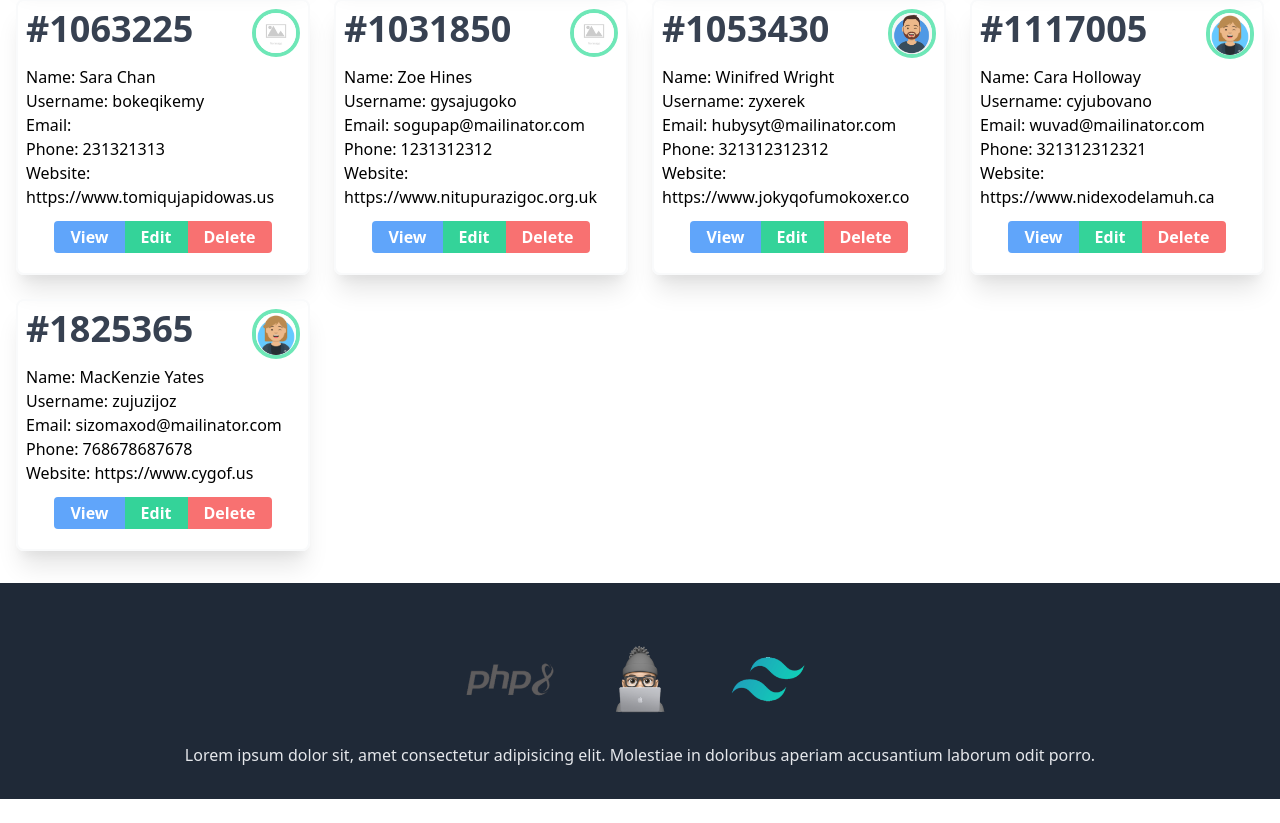
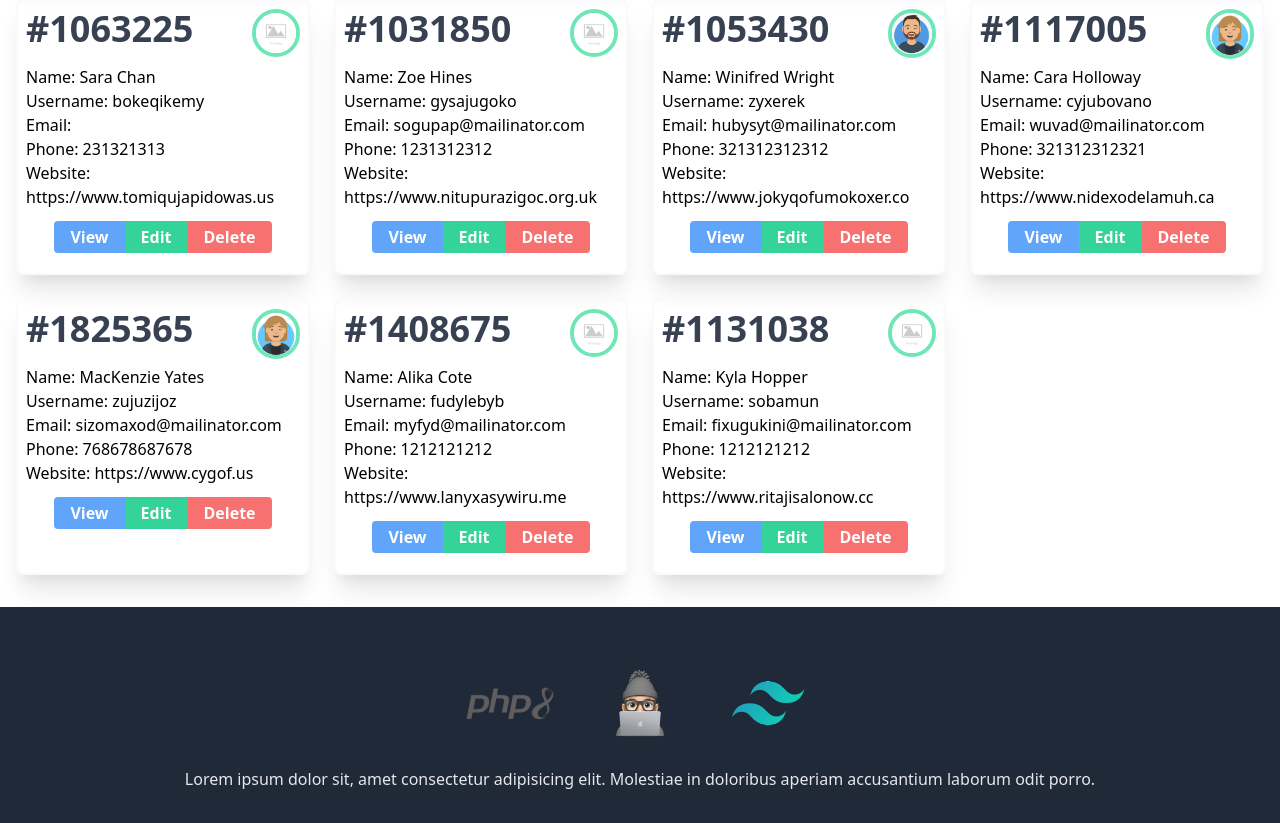
Before and after one commit to angeldominguezg/php-usuers-crud, a PHP site: page / in a window 1280 px wide. Shown: the part 1037-1860 px from the top of the page. Before the commit the page ends 1836 px from the top, so only its background shows below. Run offline with PHP 8.4, Linux system fonts and the light colour scheme; style sheets or scripts are compiled from the project's sources.

Commit message:
Create uset added to User Class

```diff
--- a/users/User.php
+++ b/users/User.php
@@ -17,6 +17,17 @@ class User
         }
 
         return null;
+    }
+
+    function createUser($data)
+    {
+        $users = $this->getUsers();
+        $data['id'] = rand(1000000, 2000000);
+        $users[] = $data;
+
+        $this->putJson($users);
+
+        return $data;
     }
 
     public function getUsers()
--- a/users/users.json
+++ b/users/users.json
@@ -143,5 +143,21 @@
         "phone": "768678687678",
         "website": "https:\/\/www.cygof.us",
         "extension": "png"
+    },
+    {
+        "id": 1408675,
+        "name": "Alika Cote",
+        "username": "fudylebyb",
+        "email": "myfyd@mailinator.com",
+        "phone": "1212121212",
+        "website": "https:\/\/www.lanyxasywiru.me"
+    },
+    {
+        "id": 1131038,
+        "name": "Kyla Hopper",
+        "username": "sobamun",
+        "email": "fixugukini@mailinator.com",
+        "phone": "1212121212",
+        "website": "https:\/\/www.ritajisalonow.cc"
     }
 ]
```
Also changed, not shown: create.php (+6 -3 lines), users/_users.php (renamed from users/users.php).
